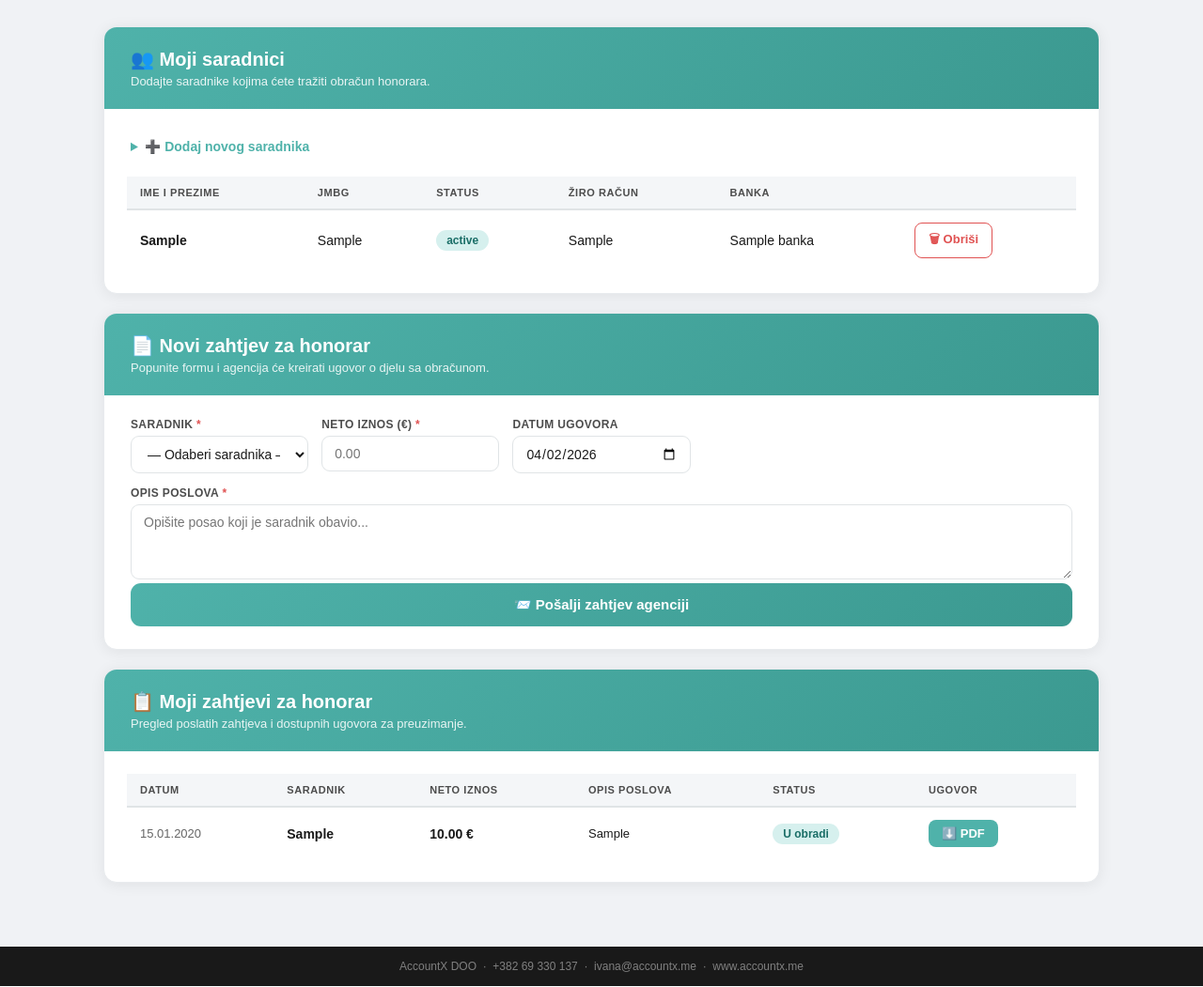
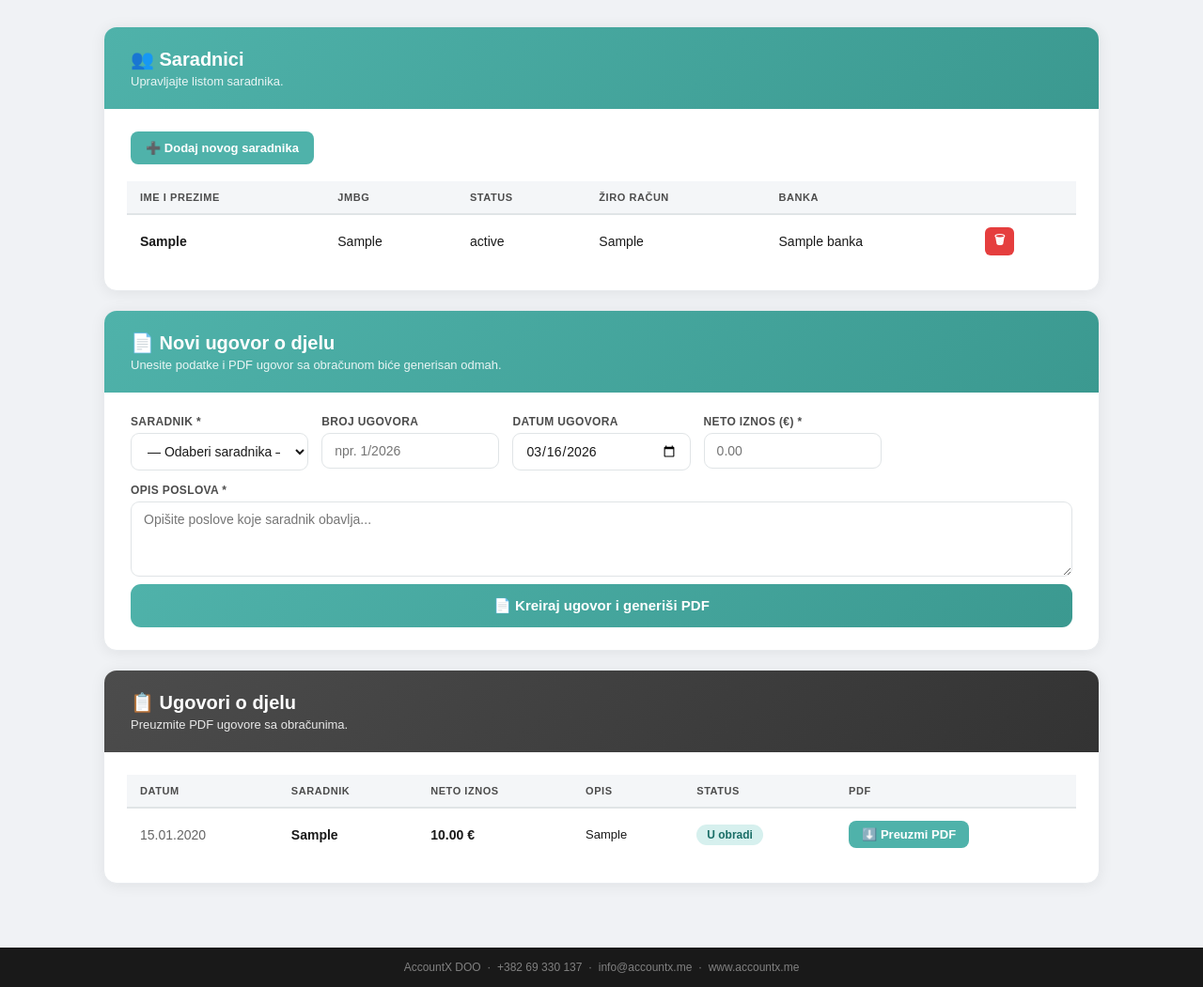
Before and after one commit to ivana-cmd/accountx-portal, a Flask app: page /honorari in a window 1280 px wide. Shown: the part 67-1118 px from the top of the page at 94% size. Run offline with Flask 3, Linux system fonts and the light colour scheme; the visitor is signed in with stand-in values (Sample User, id 1); a database or web service that is not in the repository returns one stand-in record (values such as "Sample title"); some libraries are stand-ins or nearby versions.

Commit message:
Add files via upload

```diff
--- a/templates/honorari.html
+++ b/templates/honorari.html
@@ -8,14 +8,10 @@
 </head>
 <body>
 <div class="page-wrap">
-
   <header class="header">
     <div class="header-inner">
       <img src="{{ url_for('static', filename='logo.png') }}" alt="AccountX" class="logo" style="mix-blend-mode:lighten; border-radius:8px;">
-      <div class="header-text">
-        <h1>AccountX</h1>
-        <p>Portal za klijente</p>
-      </div>
+      <div class="header-text"><h1>AccountX</h1><p>Portal za klijente</p></div>
       <div class="header-user">
         <span>{{ session.user_firm }}</span>
         <a href="{{ url_for('submit_request2') }}" class="nav-link">📋 Zahtjev</a>
@@ -30,34 +26,22 @@
   </header>
 
   <main class="main">
-
     {% with messages = get_flashed_messages() %}
-      {% if messages %}{% for msg in messages %}
-        <div class="flash-msg">{{ msg }}</div>
-      {% endfor %}{% endif %}
+      {% if messages %}{% for msg in messages %}<div class="flash-msg">{{ msg }}</div>{% endfor %}{% endif %}
     {% endwith %}
 
-    <!-- ═══ SARADNICI ═══ -->
+    <!-- Saradnici -->
     <div class="card">
-      <div class="card-header">
-        <h2>👥 Moji saradnici</h2>
-        <p>Dodajte saradnike kojima ćete tražiti obračun honorara.</p>
-      </div>
+      <div class="card-header"><h2>👥 Saradnici</h2><p>Upravljajte listom saradnika.</p></div>
       <div class="card-body">
-
-        <details>
-          <summary>➕ Dodaj novog saradnika</summary>
-          <div class="details-form">
-            <form method="post" action="{{ url_for('honorar_saradnik_add') }}">
+        <details style="margin-bottom:18px;">
+          <summary class="btn-sm teal" style="cursor:pointer; padding:10px 16px; border-radius:8px; display:inline-block; font-weight:700; list-style:none;">
+            ➕ Dodaj novog saradnika
+          </summary>
+          <form method="post" action="{{ url_for('honorar_saradnik_add') }}" style="margin-top:16px;">
             <div class="form-row">
-                <div class="field">
-                  <label>Ime i prezime <span class="req">*</span></label>
-                  <input type="text" name="ime_prezime" required placeholder="Ime Prezime">
-                </div>
-                <div class="field">
-                  <label>JMBG <span class="req">*</span></label>
-                  <input type="text" name="maticni_broj" required placeholder="1234567890123">
-                </div>
+              <div class="field"><label>Ime i prezime *</label><input name="ime_prezime" required placeholder="Ime Prezime"></div>
+              <div class="field"><label>JMBG *</label><input name="maticni_broj" required placeholder="1234567890123"></div>
               <div class="field">
                 <label>Status zaposlenja</label>
                 <select name="status_zaposlenja">
@@ -65,61 +49,33 @@
                   <option value="nezaposlen/a">Nezaposlen/a</option>
                 </select>
               </div>
-                <div class="field">
-                  <label>Firma gdje radi</label>
-                  <input type="text" name="firma_gdje_radi" placeholder="Opciono">
+              <div class="field"><label>Firma gdje radi</label><input name="firma_gdje_radi" placeholder="Opciono"></div>
+              <div class="field"><label>Grad</label><input name="grad" placeholder="Podgorica"></div>
+              <div class="field"><label>Adresa</label><input name="adresa" placeholder="Ulica i broj"></div>
+              <div class="field"><label>Telefon</label><input name="telefon" placeholder="+382..."></div>
+              <div class="field"><label>Žiro račun</label><input name="ziro_racun" placeholder="Broj računa"></div>
+              <div class="field"><label>Banka</label><input name="banka" placeholder="Naziv banke"></div>
             </div>
-                <div class="field">
-                  <label>Grad</label>
-                  <input type="text" name="grad" placeholder="Grad">
-                </div>
-                <div class="field">
-                  <label>Adresa</label>
-                  <input type="text" name="adresa" placeholder="Ulica i broj">
-                </div>
-                <div class="field">
-                  <label>Telefon</label>
-                  <input type="text" name="telefon" placeholder="+382...">
-                </div>
-                <div class="field">
-                  <label>Žiro račun</label>
-                  <input type="text" name="ziro_racun" placeholder="Broj računa">
-                </div>
-                <div class="field">
-                  <label>Banka</label>
-                  <input type="text" name="banka" placeholder="Naziv banke">
-                </div>
-              </div>
-              <button type="submit" class="btn-submit" style="margin-top:16px;">💾 Sačuvaj saradnika</button>
+            <button type="submit" class="btn-submit" style="margin-top:12px; padding:12px 28px;">💾 Dodaj saradnika</button>
           </form>
-          </div>
         </details>
 
         {% if saradnici %}
-        <div class="table-wrap" style="margin-top:16px;">
+        <div class="table-wrap">
           <table>
-            <thead>
-              <tr>
-                <th>Ime i prezime</th>
-                <th>JMBG</th>
-                <th>Status</th>
-                <th>Žiro račun</th>
-                <th>Banka</th>
-                <th></th>
-              </tr>
-            </thead>
+            <thead><tr><th>Ime i prezime</th><th>JMBG</th><th>Status</th><th>Žiro račun</th><th>Banka</th><th></th></tr></thead>
             <tbody>
             {% for s in saradnici %}
             <tr>
               <td><strong>{{ s.ime_prezime }}</strong></td>
-              <td class="nowrap">{{ s.maticni_broj }}</td>
-              <td><span class="badge badge-blue">{{ s.status_zaposlenja }}</span></td>
+              <td>{{ s.maticni_broj }}</td>
+              <td>{{ s.status_zaposlenja }}</td>
               <td>{{ s.ziro_racun or '—' }}</td>
               <td>{{ s.banka or '—' }}</td>
               <td>
                 <form method="post" action="{{ url_for('honorar_saradnik_delete', sid=s.id) }}"
-                      onsubmit="return confirm('Sigurno obrišeš saradnika {{ s.ime_prezime }}?')">
-                  <button type="submit" class="btn-sm red">🗑 Obriši</button>
+                      onsubmit="return confirm('Obriši saradnika {{ s.ime_prezime }}?')">
+                  <button class="btn-sm" style="background:#e53e3e; color:white; border:none; padding:4px 10px; border-radius:6px; cursor:pointer;">🗑</button>
                 </form>
               </td>
             </tr>
@@ -128,131 +84,190 @@
           </table>
         </div>
         {% else %}
-        <p style="color:#888; font-size:14px; margin-top:16px;">Nema unesenih saradnika. Dodajte prvog saradnika iznad.</p>
+        <p style="color:#888; font-size:14px;">Nema unesenih saradnika. Dodajte prvog saradnika iznad.</p>
         {% endif %}
-
       </div>
     </div>
 
-    <!-- ═══ NOVI ZAHTJEV ═══ -->
+    <!-- Novi ugovor o djelu -->
     {% if saradnici %}
     <div class="card">
       <div class="card-header">
-        <h2>📄 Novi zahtjev za honorar</h2>
-        <p>Popunite formu i agencija će kreirati ugovor o djelu sa obračunom.</p>
+        <h2>📄 Novi ugovor o djelu</h2>
+        <p>Unesite podatke i PDF ugovor sa obračunom biće generisan odmah.</p>
       </div>
       <div class="card-body">
-        <form method="post" action="{{ url_for('honorar_zahtjev_add') }}">
+        <form method="post" action="{{ url_for('honorar_zahtjev_add') }}" id="honorar-form">
           <div class="form-row">
             <div class="field">
-              <label>Saradnik <span class="req">*</span></label>
-              <select name="saradnik_id" required>
+              <label>Saradnik *</label>
+              <select name="saradnik_id" id="sar_sel" onchange="refreshObracun()" required>
                 <option value="">— Odaberi saradnika —</option>
                 {% for s in saradnici %}
-                <option value="{{ s.id }}">{{ s.ime_prezime }}</option>
+                <option value="{{ s.id }}" data-status="{{ s.status_zaposlenja }}">{{ s.ime_prezime }}</option>
                 {% endfor %}
               </select>
             </div>
             <div class="field">
-              <label>Neto iznos (€) <span class="req">*</span></label>
-              <input type="number" name="neto_iznos" step="0.01" min="1" required placeholder="0.00">
+              <label>Broj ugovora</label>
+              <input name="broj_ugovora" placeholder="npr. 1/2026">
             </div>
             <div class="field">
               <label>Datum ugovora</label>
-              <input type="date" name="datum_ugovora" id="datum_field">
+              <input name="datum_ugovora" type="date" id="datum_inp"
+                     value="{{ now.strftime('%Y-%m-%d') if now else '' }}">
+            </div>
+            <div class="field">
+              <label>Neto iznos (€) *</label>
+              <input name="neto_iznos" id="neto_inp" type="number" step="0.01" min="0.01"
+                     placeholder="0.00" oninput="refreshObracun()" required>
             </div>
             <div class="field full">
-              <label>Opis poslova <span class="req">*</span></label>
-              <textarea name="opis_poslova" required rows="3"
-                placeholder="Opišite posao koji je saradnik obavio..."></textarea>
+              <label>Opis poslova *</label>
+              <textarea name="opis_poslova" rows="3" required placeholder="Opišite poslove koje saradnik obavlja..."></textarea>
             </div>
           </div>
-          <button type="submit" class="btn-submit" style="margin-top:4px;">
-            📨 Pošalji zahtjev agenciji
+
+          <!-- Obračun -->
+          <div id="obracun-box" style="display:none; background:#f8f9fa; border:1px solid #e0e4e6; border-radius:12px; padding:20px; margin:16px 0;">
+            <strong style="font-size:14px; color:#4C4C4C;">📊 Obračun honorara</strong>
+            <div style="display:grid; grid-template-columns:repeat(3,1fr); gap:12px; margin-top:14px;">
+              <div>
+                <label style="font-size:12px; color:#888;">Bruto</label>
+                <div id="o_bruto" style="font-size:16px; font-weight:700; color:#191919;">—</div>
+              </div>
+              <div>
+                <label style="font-size:12px; color:#888;">Osnovica</label>
+                <div id="o_osnovica" style="font-size:16px; font-weight:700; color:#191919;">—</div>
+              </div>
+              <div>
+                <label style="font-size:12px; color:#888;">Porez</label>
+                <div id="o_porez" style="font-size:16px; font-weight:700; color:#191919;">—</div>
+              </div>
+              <div>
+                <label style="font-size:12px; color:#888;">PIO</label>
+                <div id="o_pio" style="font-size:16px; font-weight:700; color:#191919;">—</div>
+              </div>
+              <div>
+                <label style="font-size:12px; color:#888;">Prirez</label>
+                <div id="o_prirez" style="font-size:16px; font-weight:700; color:#191919;">—</div>
+              </div>
+              <div style="background:#e8f5f4; border-radius:8px; padding:8px;">
+                <label style="font-size:12px; color:#4FB2AA;">Ukupan odliv</label>
+                <div id="o_odliv" style="font-size:18px; font-weight:700; color:#4FB2AA;">—</div>
+              </div>
+            </div>
+          </div>
+
+          <button type="submit" class="btn-submit" id="btn-kreiraj" style="margin-top:8px;">
+            📄 Kreiraj ugovor i generiši PDF
           </button>
         </form>
       </div>
     </div>
-    {% else %}
-    <div class="card">
-      <div class="card-body">
-        <div class="alert">
-          ⚠️ Prije slanja zahtjeva, dodajte saradnika u listi iznad.
-        </div>
-      </div>
-    </div>
     {% endif %}
 
-    <!-- ═══ LISTA ZAHTJEVA ═══ -->
+    <!-- Lista ugovora -->
+    {% if zahtjevi %}
     <div class="card">
-      <div class="card-header">
-        <h2>📋 Moji zahtjevi za honorar</h2>
-        <p>Pregled poslatih zahtjeva i dostupnih ugovora za preuzimanje.</p>
+      <div class="card-header" style="background:linear-gradient(135deg,#4C4C4C,#333);">
+        <h2>📋 Ugovori o djelu</h2>
+        <p>Preuzmite PDF ugovore sa obračunima.</p>
       </div>
       <div class="card-body">
-        {% if zahtjevi %}
         <div class="table-wrap">
           <table>
             <thead>
-              <tr>
-                <th>Datum</th>
-                <th>Saradnik</th>
-                <th>Neto iznos</th>
-                <th>Opis poslova</th>
-                <th>Status</th>
-                <th>Ugovor</th>
-              </tr>
+              <tr><th>Datum</th><th>Saradnik</th><th>Neto iznos</th><th>Opis</th><th>Status</th><th>PDF</th></tr>
             </thead>
             <tbody>
             {% for z in zahtjevi %}
             <tr>
-              <td class="nowrap" style="color:#666; font-size:13px;">
+              <td class="nowrap small" style="color:#666;">
                 {{ z.created_at.strftime('%d.%m.%Y') if z.created_at else '—' }}
               </td>
               <td><strong>{{ z.saradnik_ime }}</strong></td>
               <td class="nowrap"><strong>{{ "%.2f"|format(z.neto_iznos) }} €</strong></td>
-              <td style="max-width:260px; font-size:13px; line-height:1.5; white-space:normal;">
-                {{ z.opis_poslova[:100] }}{% if z.opis_poslova|length > 100 %}...{% endif %}
+              <td style="max-width:200px; white-space:normal; font-size:13px;">
+                {{ z.opis_poslova[:80] }}{% if z.opis_poslova|length > 80 %}...{% endif %}
               </td>
               <td>
-                <span class="badge status-{{ z.status|lower|replace(' ','_') }}">
+                <span class="badge
+                  {% if z.status == 'Završeno' %}badge-green
+                  {% elif z.status == 'U obradi' %}badge-blue
+                  {% else %}badge-yellow{% endif %}">
                   {{ z.status }}
                 </span>
               </td>
               <td>
                 {% if z.pdf_data %}
                 <a class="btn-sm teal" href="{{ url_for('honorar_pdf_download', zahtjev_id=z.id) }}">
-                  ⬇️ PDF
+                  ⬇️ Preuzmi PDF
                 </a>
                 {% else %}
-                <span style="color:#aaa; font-size:13px; white-space:nowrap;">⏳ U pripremi</span>
+                <span style="color:#aaa; font-size:13px;">U pripremi</span>
                 {% endif %}
-              </td>
             </tr>
             {% endfor %}
             </tbody>
           </table>
         </div>
-        {% else %}
-        <div class="empty-state">
-          <div style="font-size:48px; margin-bottom:14px;">📄</div>
-          <h3>Nema poslatih zahtjeva</h3>
-          <p>Dodajte saradnika i pošaljite prvi zahtjev za honorar.</p>
+      </div>
     </div>
     {% endif %}
-      </div>
-    </div>
 
   </main>
-
   <footer class="footer">
-    <p>AccountX DOO &nbsp;·&nbsp; +382 69 330 137 &nbsp;·&nbsp; ivana@accountx.me &nbsp;·&nbsp; www.accountx.me</p>
+    <p>AccountX DOO &nbsp;·&nbsp; +382 69 330 137 &nbsp;·&nbsp; info@accountx.me &nbsp;·&nbsp; www.accountx.me</p>
   </footer>
-
 </div>
 
 <script>
-document.getElementById('datum_field').value = new Date().toISOString().split('T')[0];
+function fmt(v) {
+  return parseFloat(v).toLocaleString('de-DE', {minimumFractionDigits:2, maximumFractionDigits:2}) + ' €';
+}
+
+function refreshObracun() {
+  const neto = parseFloat(document.getElementById('neto_inp').value) || 0;
+  const sel  = document.getElementById('sar_sel');
+  if (!sel || sel.selectedIndex < 0) return;
+  const status = sel.options[sel.selectedIndex].dataset.status || 'zaposlen/a';
+  const box = document.getElementById('obracun-box');
+
+  if (neto <= 0) { box.style.display = 'none'; return; }
+
+  // Lokalni obračun (isti kao na serveru)
+  let bruto, osnovica, porez, pio, prirez, odliv;
+  if (status.toLowerCase().includes('nezaposlen')) {
+    bruto    = neto / 0.7515;
+    osnovica = bruto * 0.7;
+    porez    = osnovica * 0.15;
+    pio      = osnovica * 0.205;
+    prirez   = porez * 0.15;
+    odliv    = neto + porez + pio + prirez;
+  } else {
+    bruto    = neto / 0.895;
+    osnovica = bruto * 0.7;
+    porez    = osnovica * 0.15;
+    pio      = 0;
+    prirez   = porez * 0.15;
+    odliv    = neto + porez + prirez;
+  }
+
+  document.getElementById('o_bruto').textContent    = fmt(bruto);
+  document.getElementById('o_osnovica').textContent = fmt(osnovica);
+  document.getElementById('o_porez').textContent    = fmt(porez);
+  document.getElementById('o_pio').textContent      = pio > 0 ? fmt(pio) : '—';
+  document.getElementById('o_prirez').textContent   = fmt(prirez);
+  document.getElementById('o_odliv').textContent    = fmt(odliv);
+  box.style.display = 'block';
+}
+
+// Postavi today datum ako nije setovan
+document.addEventListener('DOMContentLoaded', () => {
+  const d = document.getElementById('datum_inp');
+  if (d && !d.value) d.value = new Date().toISOString().slice(0,10);
+});
 </script>
 </body>
 </html>
```
Lines whose indentation alone changed are shown as unchanged.
